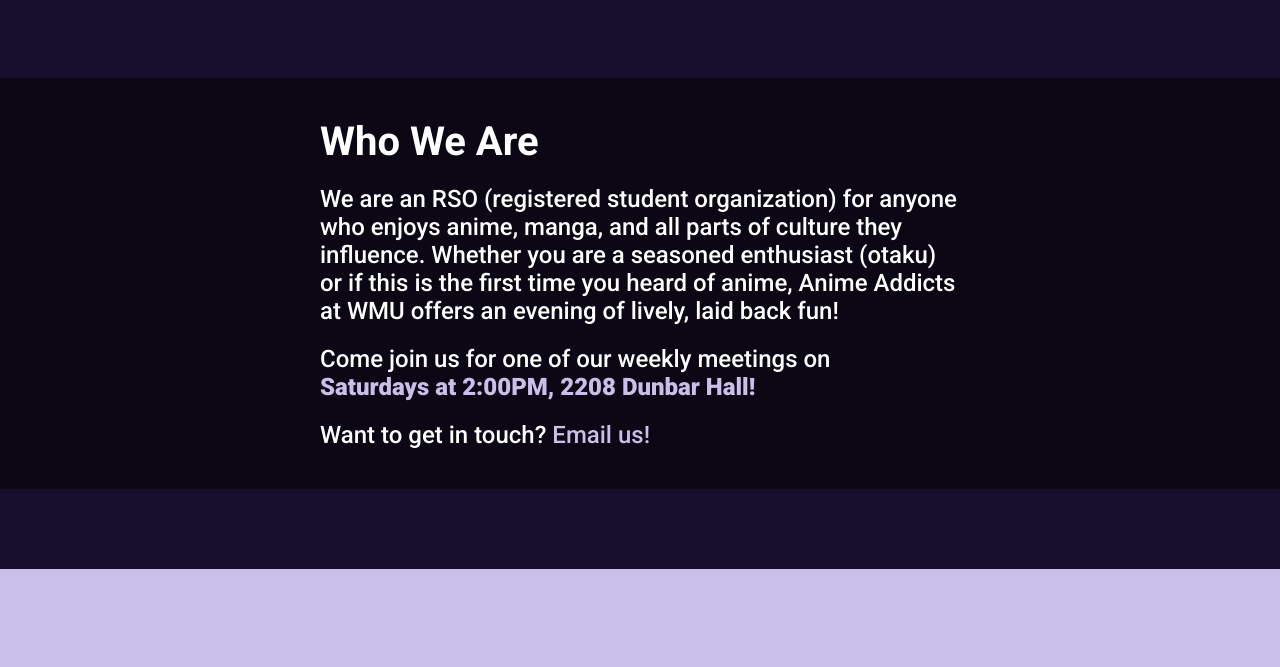
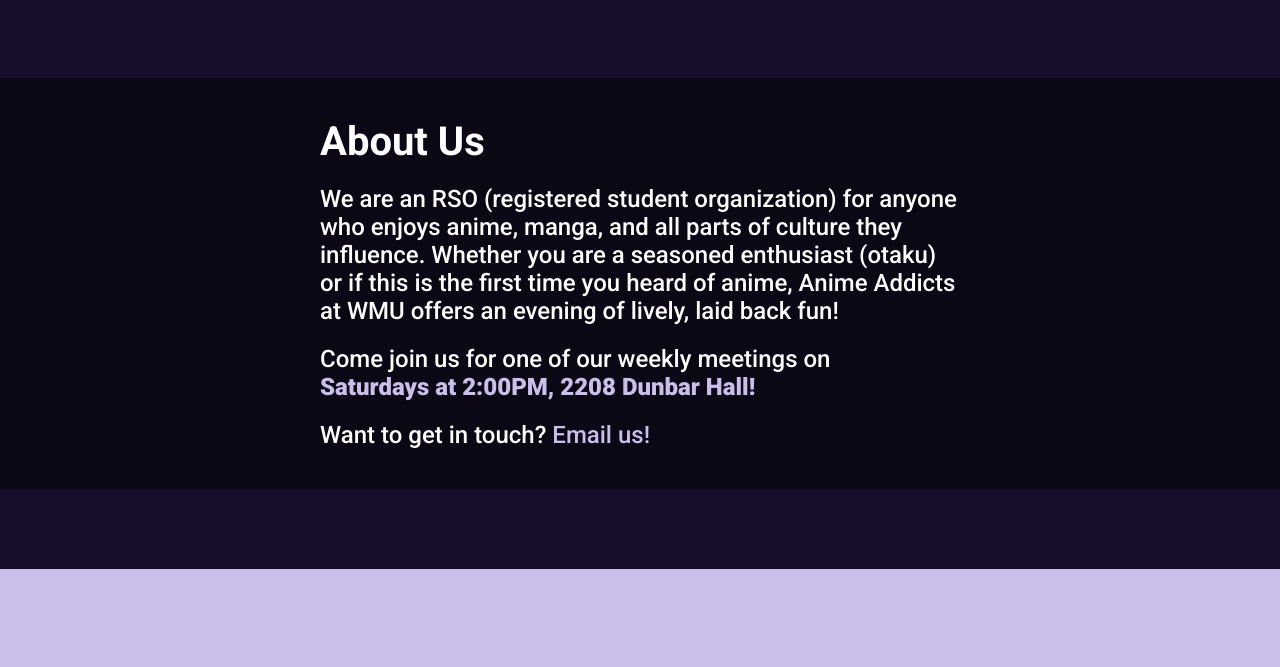
Before and after one commit to Synthabit/animeaddicts-v2.0, a plain HTML site: page index.html in a window 1280 px wide. Shown: the part 802-1469 px from the top of the page. Drawn offline with Linux system fonts and the light colour scheme.

Commit message:
Changed [Who We Are] on the landing page to [About Us].

```diff
--- a/index.html
+++ b/index.html
@@ -55,7 +55,7 @@
                 <div class="block-container">
                     <div class="block-content">
                         <div class="block-text">
-                            <h2>Who We Are</h2>
+                            <h2>About Us</h2>
                             <p>
                                 We are an RSO (registered student organization) for anyone who enjoys anime,
                                 manga, and all parts of culture they influence. Whether you are a seasoned
```
